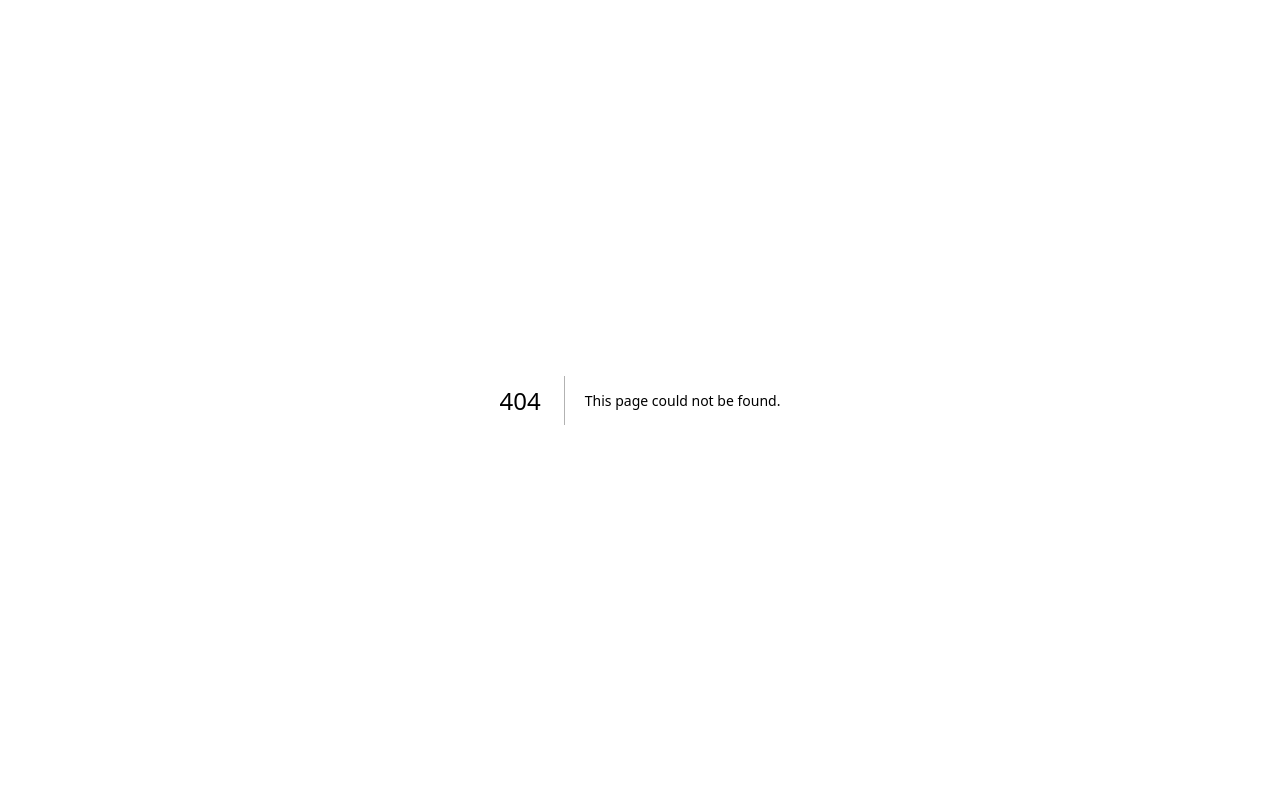
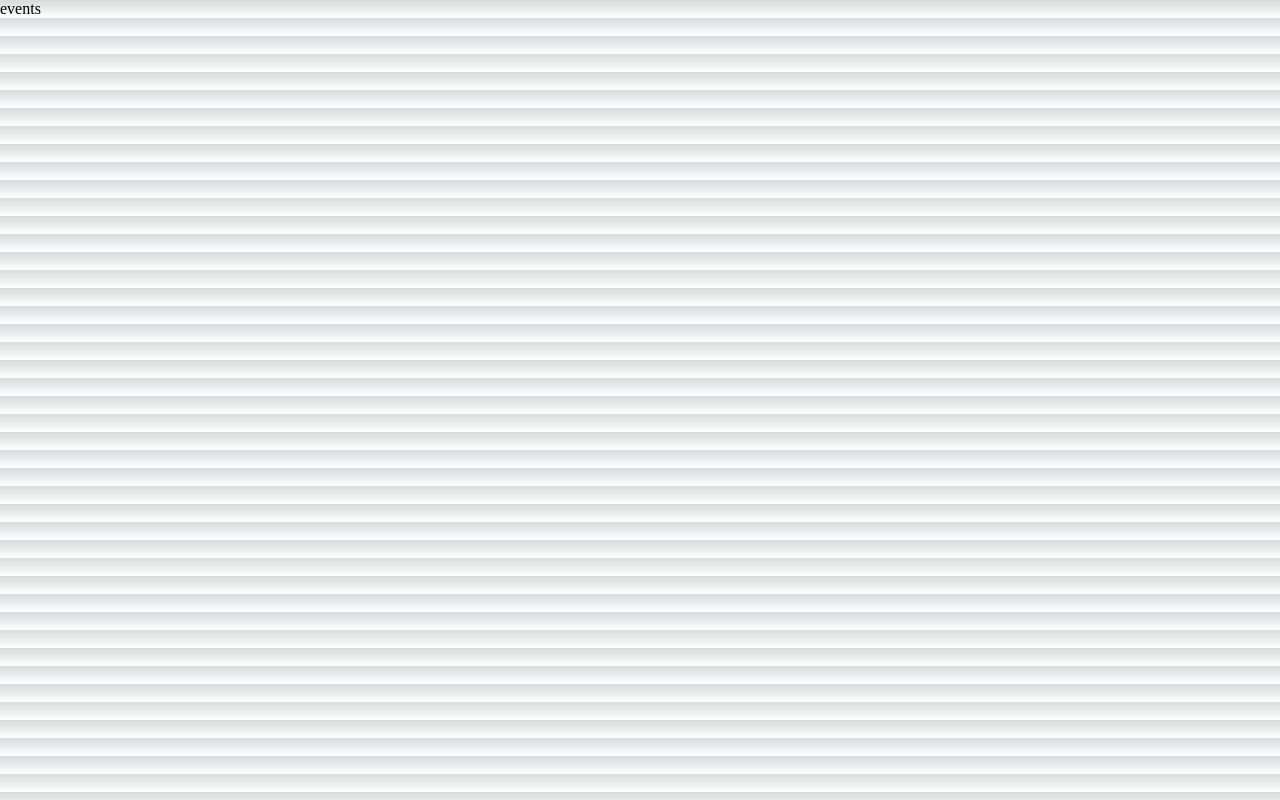
Before and after one commit to m-fadi/events_app, a Next.js app: page /events in a window 1280 px wide. Before the commit this address had no page. Built offline with nearby package versions, Linux system fonts and the light colour scheme.

Commit message:
add events folder

```diff
--- /dev/null
+++ b/pages/events/index.js
@@ -0,0 +1,7 @@
+import React from "react";
+
+function events() {
+    return <div>events</div>;
+}
+
+export default events;
```
